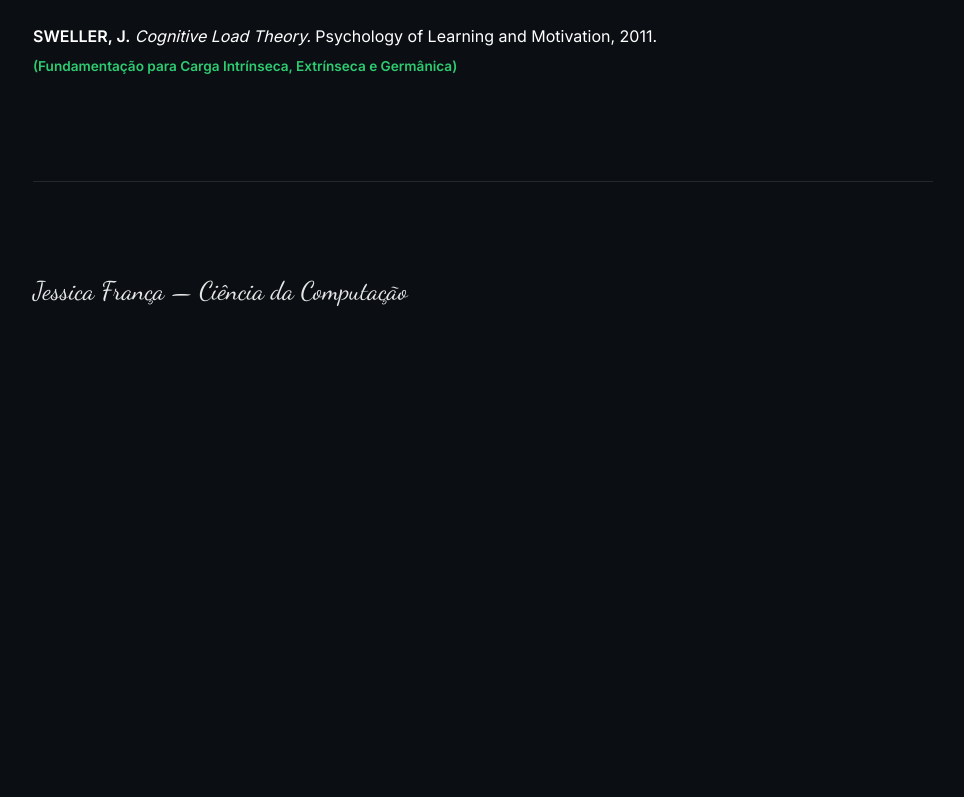
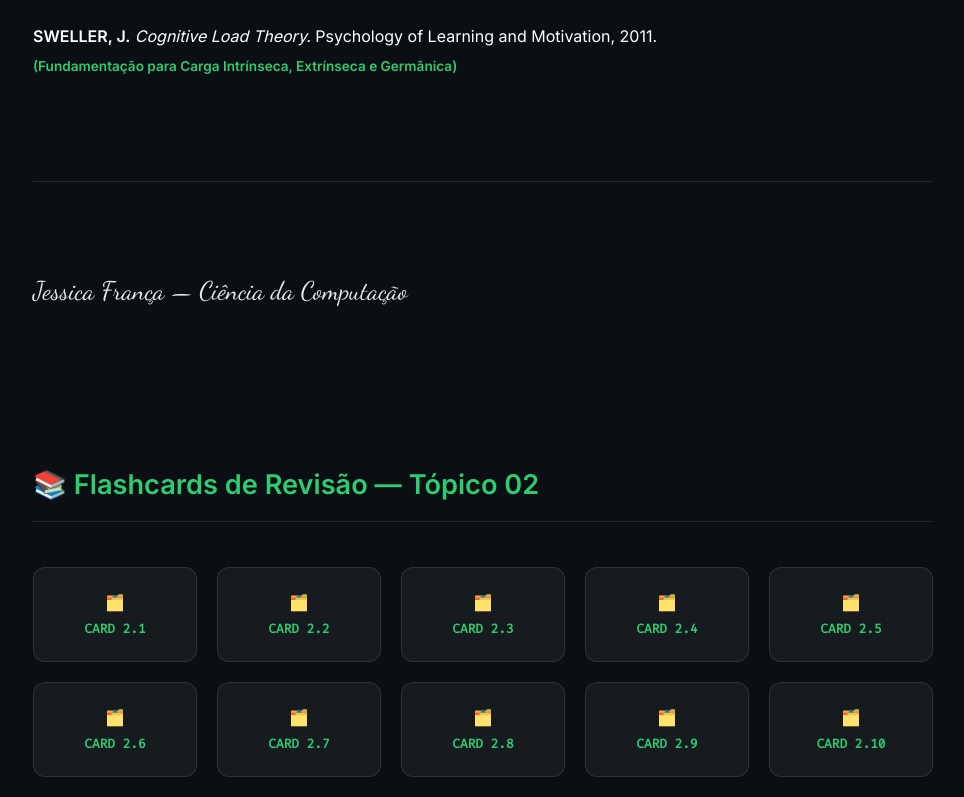
Before and after one commit to jessicafram/CS-Hub-, a plain HTML site: page materiais/ihc-topico-02.html in a window 1280 px wide. Shown: the part 4770-5567 px from the top of the page, without its empty margins (157-1121 px from the left). Before the commit the page ends 5230 px from the top, so only its background shows below. Drawn offline with Linux system fonts and the light colour scheme.

Commit message:
ceiação dos cards do tópico 02

```diff
--- /dev/null
+++ b/data/cards-ihc-02.json
@@ -0,0 +1,55 @@
+{
+    "topico": "Fundamentos de IHC e UX",
+    "cards": [
+        {
+            "id": "2.1",
+            "frente": "Quando surgiu a IHC moderna?",
+            "verso": "Década de 1980 (1983), com o foco no processamento cognitivo humano."
+        },
+        {
+            "id": "2.2",
+            "frente": "O que define a UX?",
+            "verso": "Percepções e respostas emocionais antes, durante e após o uso."
+        },
+        {
+            "id": "2.3",
+            "frente": "Premissa da Eng. Semiótica?",
+            "verso": "A interface é uma mensagem do designer para o usuário."
+        },
+        {
+            "id": "2.4",
+            "frente": "O que é Metacomunicação?",
+            "verso": "O designer explicando sua visão e lógica através do sistema."
+        },
+        {
+            "id": "2.5",
+            "frente": "Quais as 4 perspectivas da Interação?",
+            "verso": "Sistema, Ferramenta, Parceiro de Discurso e Mídia."
+        },
+        {
+            "id": "2.6",
+            "frente": "O que define a Comunicabilidade?",
+            "verso": "A eficácia da transmissão da lógica de design ao usuário."
+        },
+        {
+            "id": "2.7",
+            "frente": "O que é o DCU?",
+            "verso": "Processo iterativo com foco total nas necessidades do usuário."
+        },
+        {
+            "id": "2.8",
+            "frente": "Teoria da Atividade (Sociocultural)?",
+            "verso": "Interação mediada por ferramentas em contextos históricos e culturais."
+        },
+        {
+            "id": "2.9",
+            "frente": "O que são Andaimes (Scaffolding)?",
+            "verso": "Suportes temporários para ajudar na evolução do usuário."
+        },
+        {
+            "id": "2.10",
+            "frente": "Contexto Sociocultural em IHC?",
+            "verso": "Garantir equidade através de andaimes para diferentes camadas sociais."
+        }
+    ]
+}
--- a/materiais/ihc-topico-02.html
+++ b/materiais/ihc-topico-02.html
@@ -9,6 +9,7 @@
     <link
         href="https://fonts.googleapis.com/css2?family=Inter:wght@300;400;600&family=Fira+Code&family=Dancing+Script:wght@400&display=swap"
         rel="stylesheet">
+    <link rel="stylesheet" href="../style.css">
 
     <style>
         :root {
@@ -356,6 +357,80 @@
         </footer>
 
     </main>
+    <section style="max-width: 900px; margin: 0 auto; padding: 0 30px;">
+        <h2 style="color: var(--accent); border-bottom: 1px solid var(--border); padding-bottom: 10px;">
+            📚 Flashcards de Revisão — Tópico 02
+        </h2>
+        <div id="container-cards" class="flashcards-container">
+        </div>
+    </section>
+
+    <div id="card-modal" class="card-modal">
+        <div class="modal-content" id="modal-target">
+            <span class="close-popup" onclick="fecharModal()">&times;</span>
+
+            <div class="modal-card-inner" onclick="virarCard(event)">
+                <div class="modal-face front">
+                    <img id="img-frente" src="" alt="Pergunta">
+                </div>
+                <div class="modal-face back">
+                    <img id="img-verso" src="" alt="Resposta">
+                </div>
+            </div>
+        </div>
+    </div>
+
+    <script>
+        // Carrega as pastinhas dinamicamente do JSON
+        async function carregarDashboard() {
+            const container = document.getElementById('container-cards');
+            try {
+                // Certifique-se de que o arquivo JSON existe nesta pasta
+                const response = await fetch('../data/cards-ihc-02.json');
+                const data = await response.json();
+
+                container.innerHTML = '';
+                data.cards.forEach(card => {
+                    container.innerHTML += `
+                        <div class="folder-card" onclick="abrirPopup('${card.id}')">
+                            <div class="card-icon">🗂️</div>
+                            <div class="folder-name" style="color:var(--accent); font-family:'Fira Code'; font-size:0.8rem; font-weight:bold;">
+                                CARD ${card.id}
+                            </div>
+                        </div>
+                    `;
+                });
+            } catch (error) {
+                console.error('Erro ao carregar JSON:', error);
+            }
+        }
+
+        function abrirPopup(id) {
+            // Ajustado para o padrão card2.1, card2.2 que você criou
+            document.getElementById('img-frente').src = `../assets/card${id}-frente.jpeg`;
+            document.getElementById('img-verso').src = `../assets/card${id}-verso.jpeg`;
+
+            document.getElementById('card-modal').style.display = 'flex';
+            document.getElementById('modal-target').classList.remove('is-flipped');
+        }
+
+        function virarCard(e) {
+            e.stopPropagation();
+            document.getElementById('modal-target').classList.toggle('is-flipped');
+        }
+
+        function fecharModal() {
+            document.getElementById('card-modal').style.display = 'none';
+        }
+
+        // Fecha ao clicar no fundo
+        window.onclick = function (event) {
+            const modal = document.getElementById('card-modal');
+            if (event.target == modal) fecharModal();
+        }
+
+        carregarDashboard();
+    </script>
 </body>
 
 </html>
```
Also changed, not shown: assets/car2.3-verso.jpeg (added), assets/card2.1-frente.jpeg (added), assets/card2.1-verso.jpeg (added), assets/card2.2-frente.jpeg (added), assets/card2.2-verso.jpeg (added), assets/card2.3-frente.jpeg (added), assets/card2.4-frente.jpeg (added), assets/card2.4-verso.jpeg (added), assets/card2.5-frente.jpeg (added), assets/card2.5-verso.jpeg (added), assets/card2.6-frente.jpeg (added), assets/card2.6-verso.jpeg (added), assets/card2.7-frente.jpeg (added), assets/card2.7-verso.jpeg (added), 4 more files.
